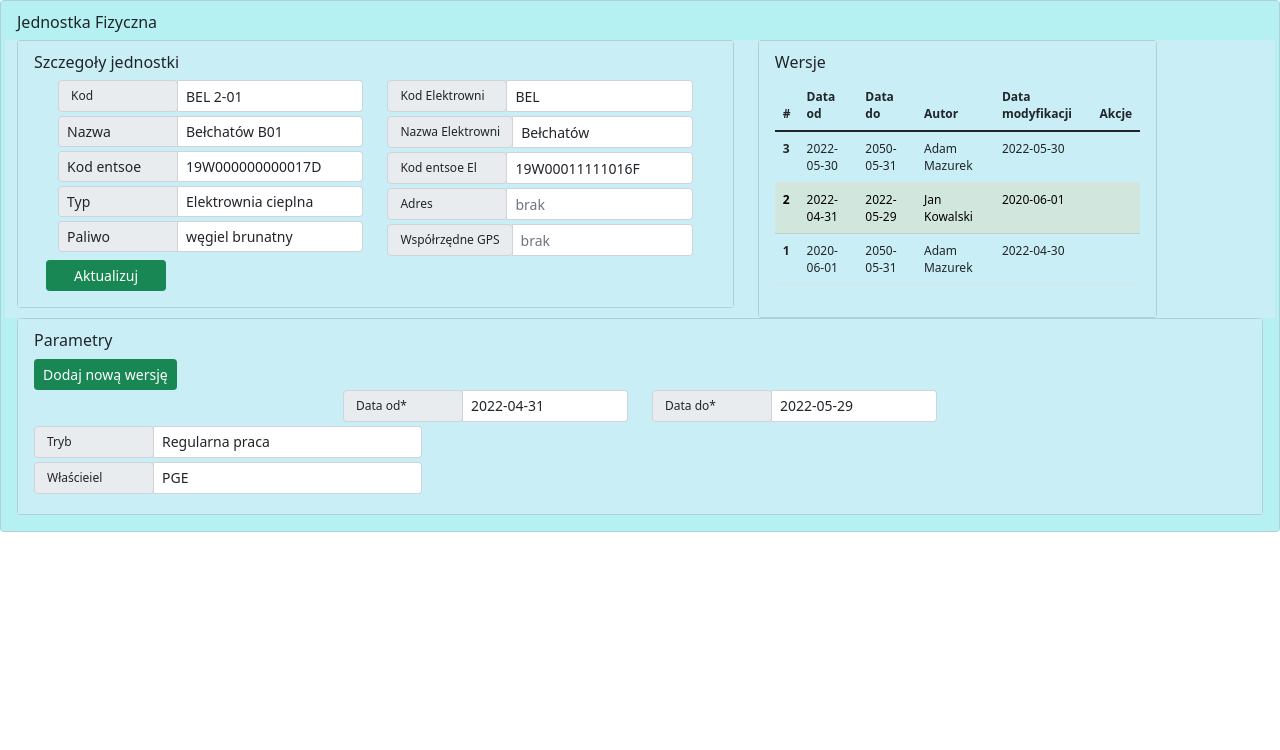
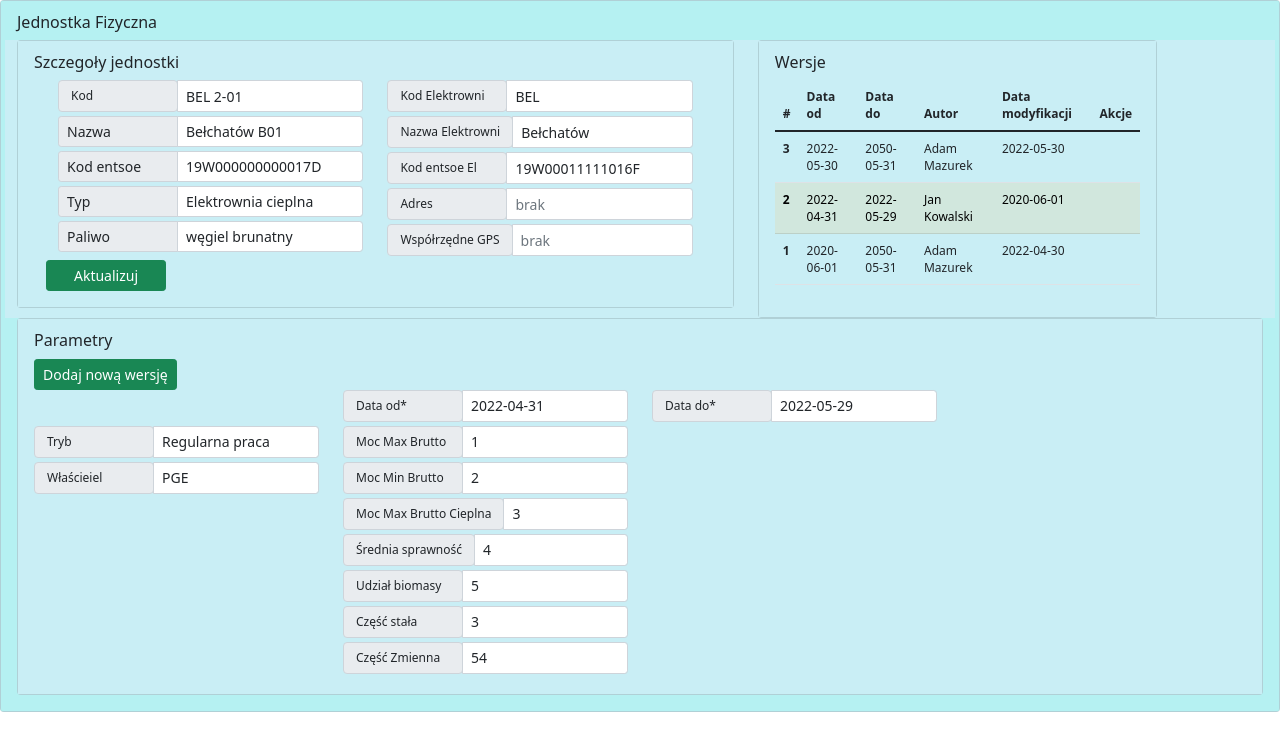
Before and after one commit to amazurek/makieta, an Angular app: page / in a window 1280 px wide. Shown: the top 750 px of the page. Built offline with nearby package versions, Linux system fonts and the light colour scheme.

Commit message:
1 file modified

```diff
--- a/src/app/app.component.html
+++ b/src/app/app.component.html
@@ -299,6 +299,124 @@
             </div>
           </div>
 
+          <div class="col-sm">
+            <div class="input-group input-group-sm mb-1">
+              <div class="input-group-prepend">
+                <span class="input-group-text" id="inputGroup-sizing-sm"
+                  >Moc Max Brutto</span
+                >
+              </div>
+              <input
+                type="text"
+                class="form-control"
+                placeholder="brak"
+                [(ngModel)]="params.mocMaxBrutto"
+                aria-label="Sizing example input"
+                aria-describedby="inputGroup-sizing-sm"
+              />
+            </div>
+			 <div class="input-group input-group-sm mb-1">
+              <div class="input-group-prepend">
+                <span class="input-group-text" id="inputGroup-sizing-sm"
+                  >Moc Min Brutto</span
+                >
+              </div>
+              <input
+                type="text"
+                class="form-control"
+                placeholder="brak"
+                [(ngModel)]="params.mocMinBrutto"
+                aria-label="Sizing example input"
+                aria-describedby="inputGroup-sizing-sm"
+              />
+            </div>
+						 <div class="input-group input-group-sm mb-1">
+              <div class="input-group-prepend">
+                <span class="input-group-text" id="inputGroup-sizing-sm"
+                  >Moc Max Brutto Cieplna</span
+                >
+              </div>
+              <input
+                type="text"
+                class="form-control"
+                placeholder="brak"
+                [(ngModel)]="params.mocMaxBruttoCieplna"
+                aria-label="Sizing example input"
+                aria-describedby="inputGroup-sizing-sm"
+              />
+            </div>
+			<div class="input-group input-group-sm mb-1">
+			<div class="input-group-prepend">
+                <span class="input-group-text" id="inputGroup-sizing-sm"
+                  >Średnia sprawność</span
+                >
+              </div>
+              <input
+                type="text"
+                class="form-control"
+                placeholder="brak"
+                [(ngModel)]="params.sredniaSprawnosc"
+                aria-label="Sizing example input"
+                aria-describedby="inputGroup-sizing-sm"
+              />
+            </div>
+			<div class="input-group input-group-sm mb-1">
+						<div class="input-group-prepend">
+                <span class="input-group-text" id="inputGroup-sizing-sm"
+                  >Udział biomasy</span
+                >
+              </div>
+              <input
+                type="text"
+                class="form-control"
+                placeholder="brak"
+                [(ngModel)]="params.udzialBiomasy"
+                aria-label="Sizing example input"
+                aria-describedby="inputGroup-sizing-sm"
+              />
+            </div>
+			<div class="input-group input-group-sm mb-1">
+			<div class="input-group-prepend">
+                <span class="input-group-text" id="inputGroup-sizing-sm"
+                  >Część stała</span
+                >
+              </div>
+              <input
+                type="text"
+                class="form-control"
+                placeholder="brak"
+                [(ngModel)]="params.czescStala"
+                aria-label="Sizing example input"
+                aria-describedby="inputGroup-sizing-sm"
+              />
+            </div>
+			<div class="input-group input-group-sm mb-1">
+						<div class="input-group-prepend">
+                <span class="input-group-text" id="inputGroup-sizing-sm"
+                  >Część Zmienna</span
+                >
+              </div>
+              <input
+                type="text"
+                class="form-control"
+                placeholder="brak"
+                [(ngModel)]="params.czescZmienna"
+                aria-label="Sizing example input"
+                aria-describedby="inputGroup-sizing-sm"
+              />
+            </div>
+
+
+
+
+
+
+
+
+
+
+
+          </div>
           <div class="col-sm"></div>
           <div class="col-sm"></div>
         </div>
```
